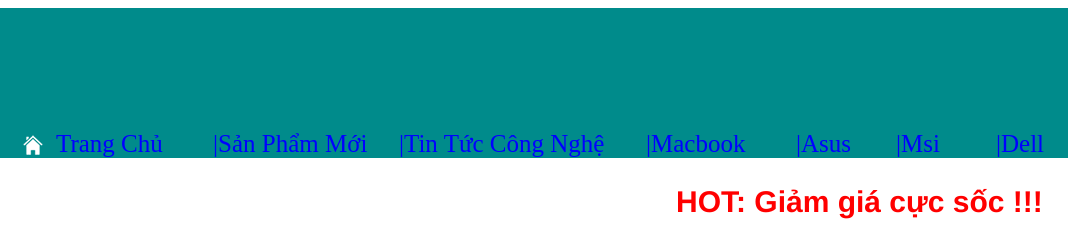
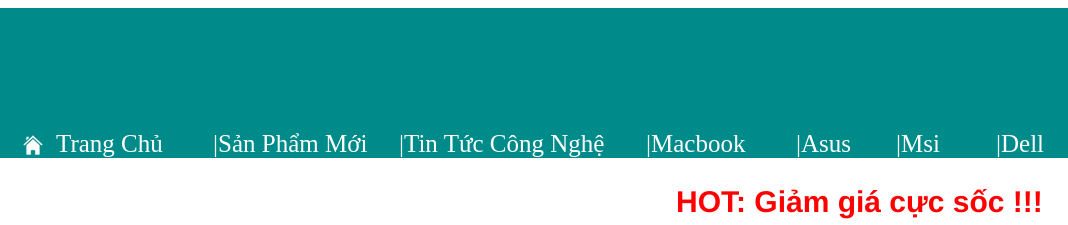
Before and after one commit to LongBody/Gear, a plain HTML site: page index.html in a window 1280 px wide. Shown: the top 225 px of the page, 212-1280 px from the left. Drawn offline with Linux system fonts and the light colour scheme.

Commit message:
new update

```diff
--- a/index.html
+++ b/index.html
@@ -19,16 +19,16 @@
         <div class="num1"></div>
         <img src="./head_of_web/logo_web.jpg" class="num2" />
         <a href="./index.html" class="marg1"> <img src="./head_of_web/icon_home.jpg" /> </a>
-        <a href="./index.html" class="marg2" style="color:blue"> Trang Chủ</a>
-        <a href="./san_pham_moi.html" class="marg3" style="color:blue">|Sản Phẩm Mới </a>
-        <a href="./tintuccongnghe.html" class="marg0" style="color:blue">|Tin Tức Công Nghệ </a>
-        <a href="./gaming.html" class="marg4" style="color:blue">|Macbook  </a>
-        <a href="./asus.html" class="marg5" style="color: blue">|Asus </a>
-        <a href="./msi.html" class="marg6" style="color: blue">|Msi </a>
-        <a href="./dell.html" class="marg7" style="color: blue">|Dell </a>
-        <a href="./acer.html" class="marg8" style="color: blue">|Acer </a>
-        <a href="./macbook.html" class="marg9" style="color: blue">|Gaming</a>
-        <form class=" marg10 " style="color: blue ">
+        <a href="./index.html" class="marg2" style="color:white"> Trang Chủ</a>
+        <a href="./san_pham_moi.html" class="marg3" style="color:white">|Sản Phẩm Mới </a>
+        <a href="./tintuccongnghe.html" class="marg0" style="color:white">|Tin Tức Công Nghệ </a>
+        <a href="./gaming.html" class="marg4" style="color:white">|Macbook  </a>
+        <a href="./asus.html" class="marg5" style="color: white">|Asus </a>
+        <a href="./msi.html" class="marg6" style="color: white">|Msi </a>
+        <a href="./dell.html" class="marg7" style="color: white">|Dell </a>
+        <a href="./acer.html" class="marg8" style="color: white">|Acer </a>
+        <a href="./macbook.html" class="marg9" style="color: white">|Gaming</a>
+        <form class=" marg10 " style="color: white ">
             <select id="my_select " onchange="myFunction() ">
                                         <option value="./msi/msi.html "> MSi Gaming </option>
                                         <option value="./ROG/rog.html ">  ROG</option>
```
